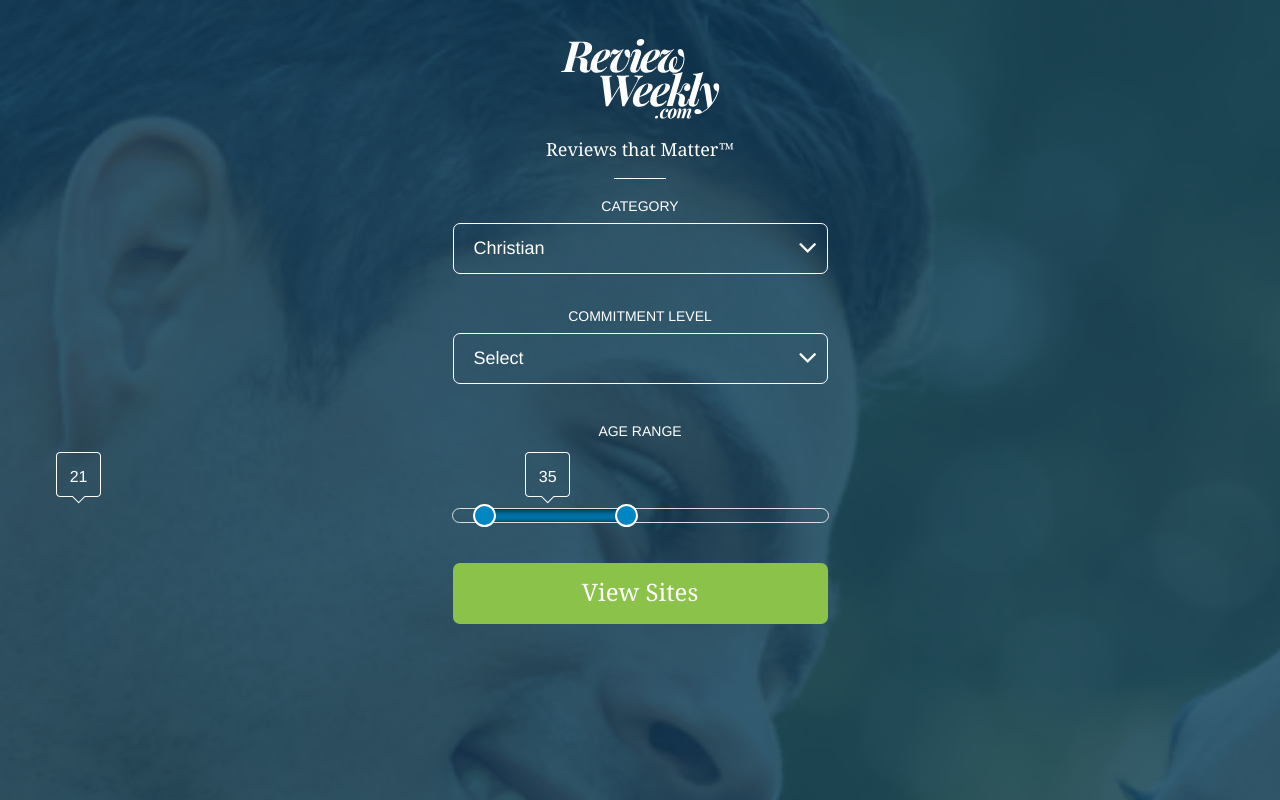
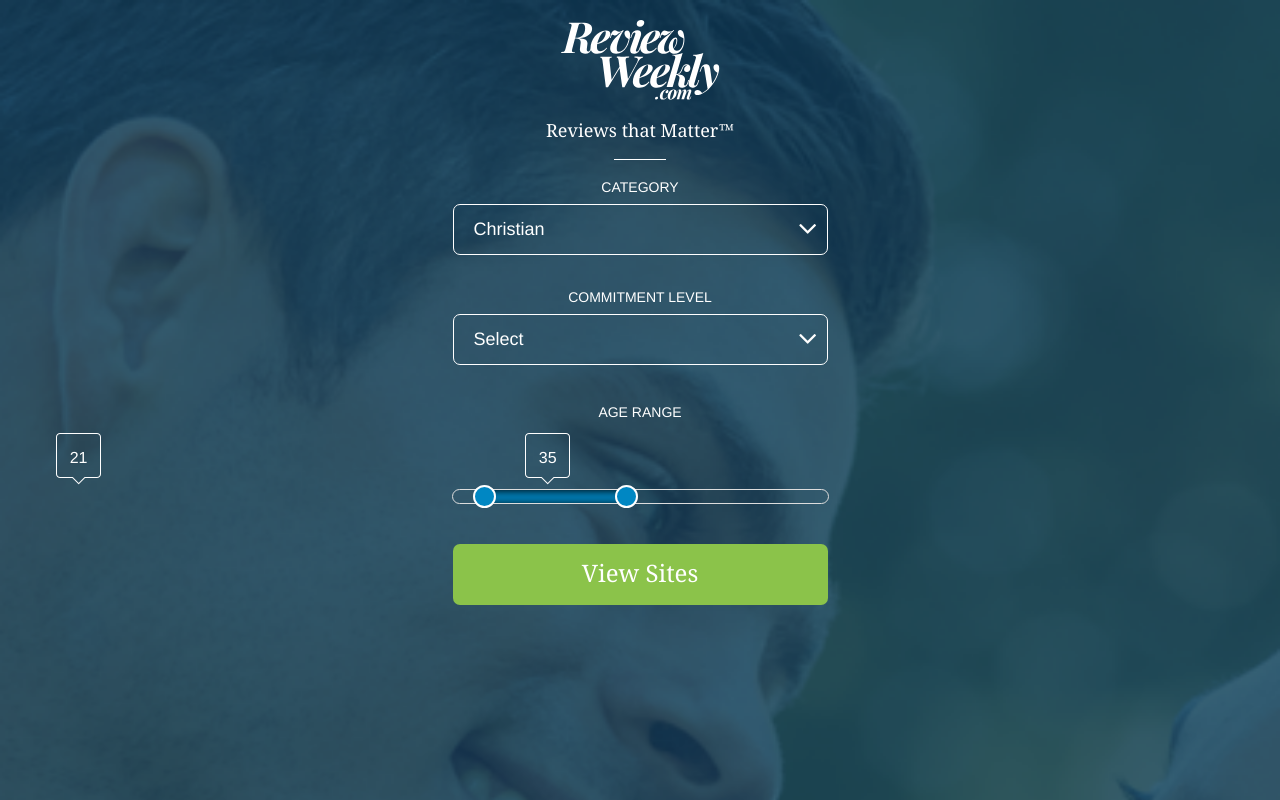
Before and after one commit to vijayxtreme/rwp, a website: page public/index.html in a window 1280 px wide. Drawn offline with nearby package versions, Linux system fonts and the light colour scheme.

Commit message:
Fix up spacing

```diff
--- a/sass/_main.scss
+++ b/sass/_main.scss
@@ -41,7 +41,7 @@ button.select {
 }
 
 #logo-rw {
-	margin-top: 39px;
+	margin-top: 20px;
 	margin-bottom:18px;
 }
 
```
Also changed, not shown: public/css/style.css.
